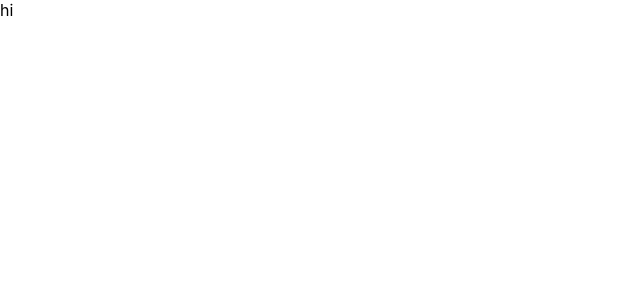
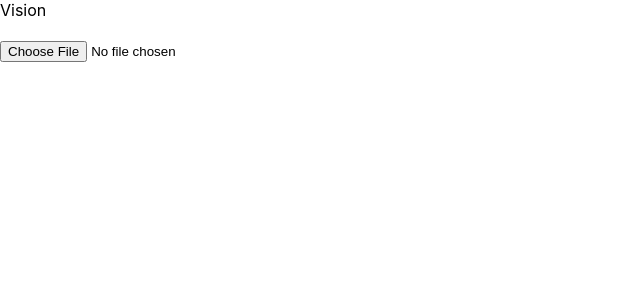
Before and after one commit to khanhzoball/image-translate, a React (Create React App) app: page / in a window 1280 px wide. Shown: the top 300 px of the page, without its empty margins (0-640 px from the left). Built offline with nearby package versions, Linux system fonts and the light colour scheme.

Commit message:
updated home

```diff
--- a/src/components/home.js
+++ b/src/components/home.js
@@ -1,9 +1,47 @@
 import React, { useState, useEffect } from "react";
 
 const Home = () => {
+
+    const LOG_IMG = (image) => {
+        const file = image[0]
+
+        const reader = new FileReader();
+        reader.onloadend = function() {
+            const data_uri = reader.result
+
+            fetch("/api/image_translate", {
+                method: "POST",
+                body: JSON.stringify({
+                    'data_uri': data_uri,
+                }),
+            })
+            .then(res=>(res.json()))
+            .then(resJson => {
+                let canvas = document.getElementById("result-image");
+                let img = new Image()
+
+                document.getElementById("result-image").src = resJson["new_img"];
+            })
+        }
+        reader.readAsDataURL(file);
+    }
+
+
     return (
         <div>
-            hi
+            <div className="container">
+                <div className="title">
+                    Vision
+                </div>
+                <div>
+                    <img src="" id="result-image" class="image"/>
+                </div>
+                <div>
+                    <input type="file" accept="image/png, image/jpg" onChange={(e) => {
+                        LOG_IMG(e.target.files)
+                    }}/>
+                </div>
+            </div>
         </div>
     )
 }
```
